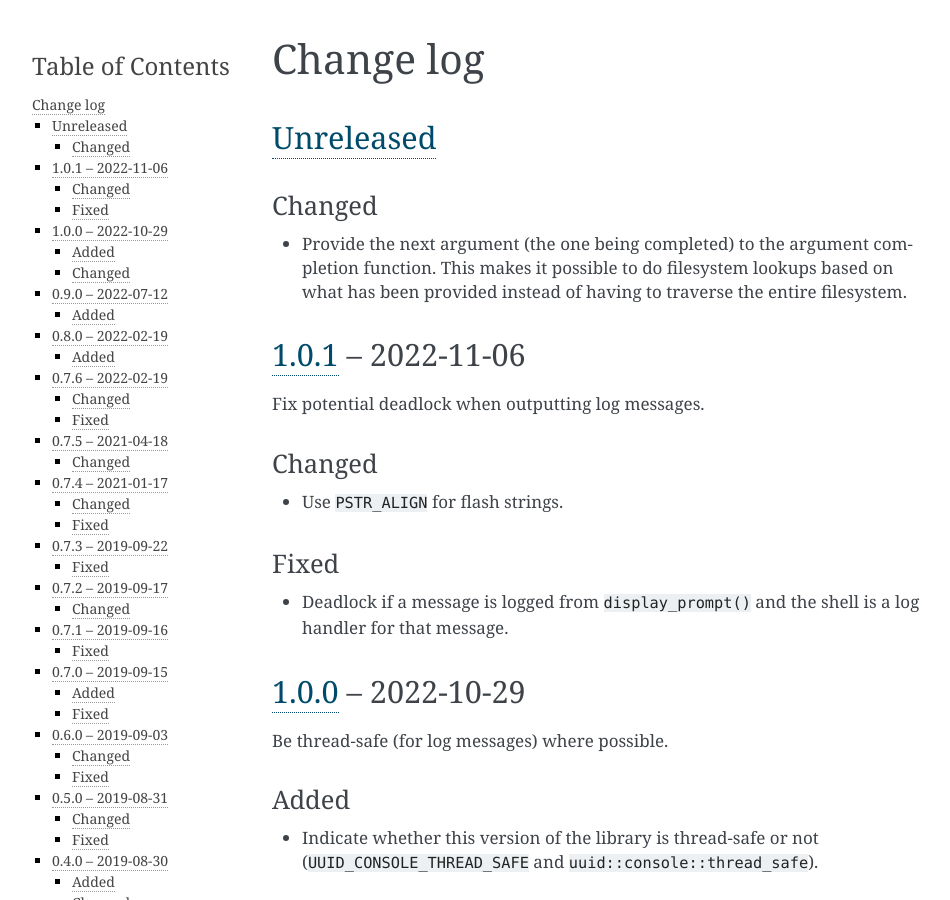
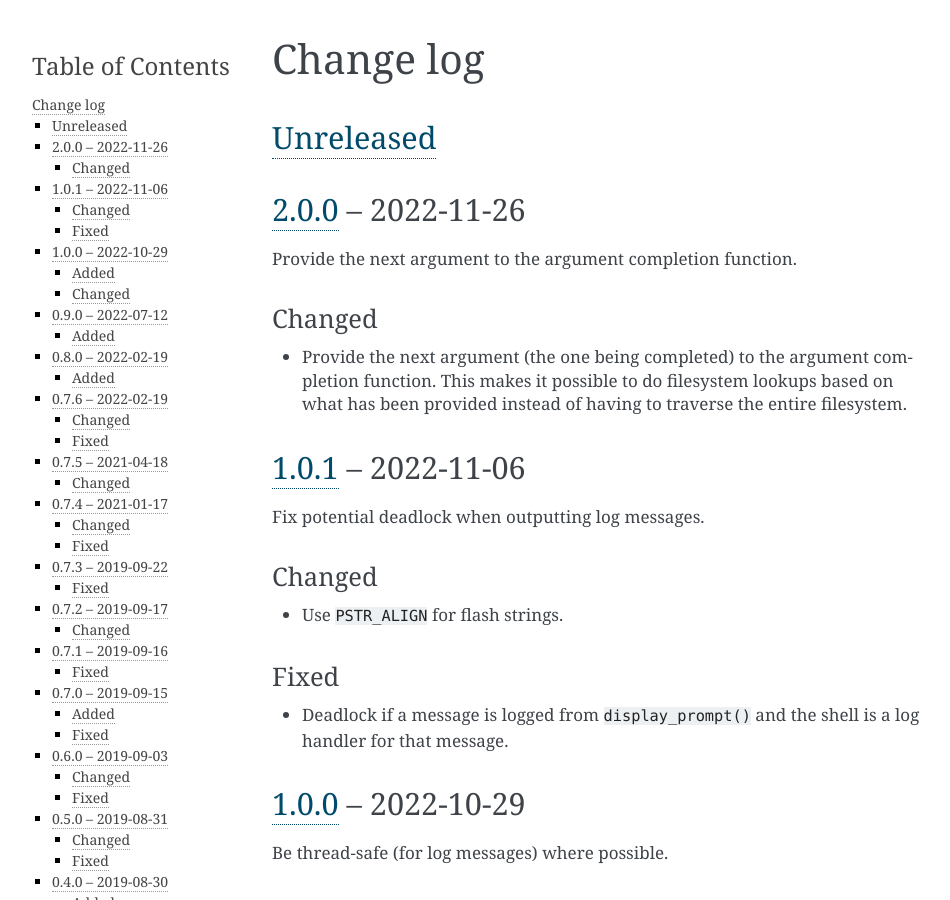
Before and after one commit to nomis/mcu-uuid-console, a Sphinx documentation site: the page built from docs/changelog.rst, in a window 1280 px wide and 900 px high. Shown: the whole window, without its empty margins (148-1098 px from the left). Built offline with Sphinx 7.4.7, drawn with Linux system fonts in a browser that asks for light colours.

Commit message:
Version 2.0.0

```diff
--- a/docs/changelog.rst
+++ b/docs/changelog.rst
@@ -3,6 +3,11 @@ Change log
 
 Unreleased_
 -----------
+
+2.0.0_ |--| 2022-11-26
+----------------------
+
+Provide the next argument to the argument completion function.
 
 Changed
 ~~~~~~~
@@ -304,7 +309,8 @@ Added
 
 .. |--| unicode:: U+2013 .. EN DASH
 
-.. _Unreleased: https://github.com/nomis/mcu-uuid-console/compare/1.0.1...HEAD
+.. _Unreleased: https://github.com/nomis/mcu-uuid-console/compare/2.0.0...HEAD
+.. _2.0.0: https://github.com/nomis/mcu-uuid-console/compare/1.0.1...2.0.0
 .. _1.0.1: https://github.com/nomis/mcu-uuid-console/compare/1.0.0...1.0.1
 .. _1.0.0: https://github.com/nomis/mcu-uuid-console/compare/0.9.0...1.0.0
 .. _0.9.0: https://github.com/nomis/mcu-uuid-console/compare/0.8.0...0.9.0
--- a/library.json
+++ b/library.json
@@ -12,7 +12,7 @@
 		"type": "git",
 		"url": "https://github.com/nomis/mcu-uuid-console.git"
 	},
-	"version": "1.0.1",
+	"version": "2.0.0",
 	"license": "GPL-3.0-or-later",
 	"homepage": "https://mcu-uuid-console.readthedocs.io/",
 	"export": {
@@ -28,7 +28,7 @@
 	],
 	"dependencies": {
 		"nomis/uuid-common": "^1.2.0",
-		"nomis/uuid-log": "^2.3.0"
+		"nomis/uuid-log": ">=2.3.0,<4"
 	},
 	"build": {
 		"flags": "-Wall -Wextra",
```
